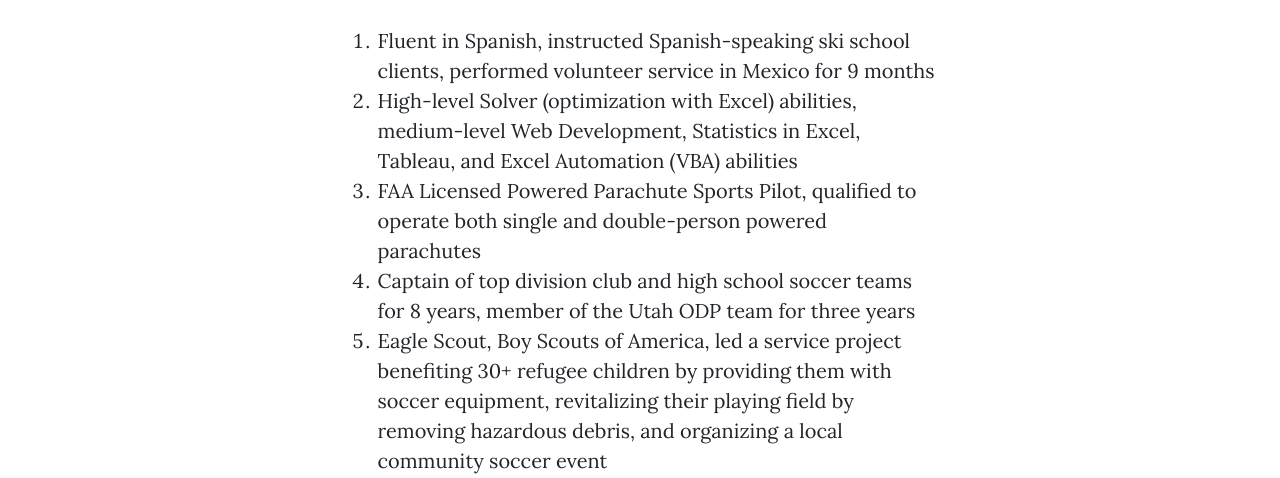
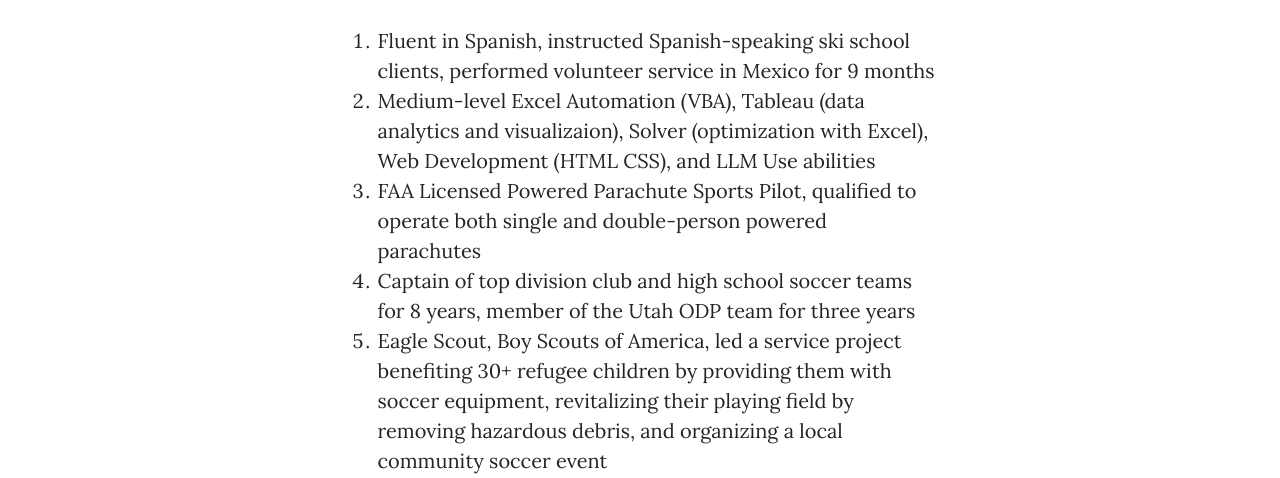
Before and after one commit to merrilldavis832/Resume, a plain HTML site: page skills.html in a window 1280 px wide. Shown: the part 622-1100 px from the top of the page. Drawn offline with nearby package versions, Linux system fonts and the light colour scheme.

Commit message:
Add files via upload

```diff
--- a/skills.html
+++ b/skills.html
@@ -57,7 +57,7 @@
                                 Fluent in Spanish, instructed Spanish-speaking ski school clients, performed volunteer service in Mexico for 9 months
                             </li>
                             <li>
-                                High-level Solver (optimization with Excel) abilities, medium-level Web Development, Statistics in Excel, Tableau, and Excel Automation (VBA) abilities
+                                Medium-level Excel Automation (VBA), Tableau (data analytics and visualizaion), Solver (optimization with Excel), Web Development (HTML CSS), and LLM Use abilities
                             </li>
                             <li>
                                 FAA Licensed Powered Parachute Sports Pilot, qualified to operate both single and double-person powered parachutes
```
